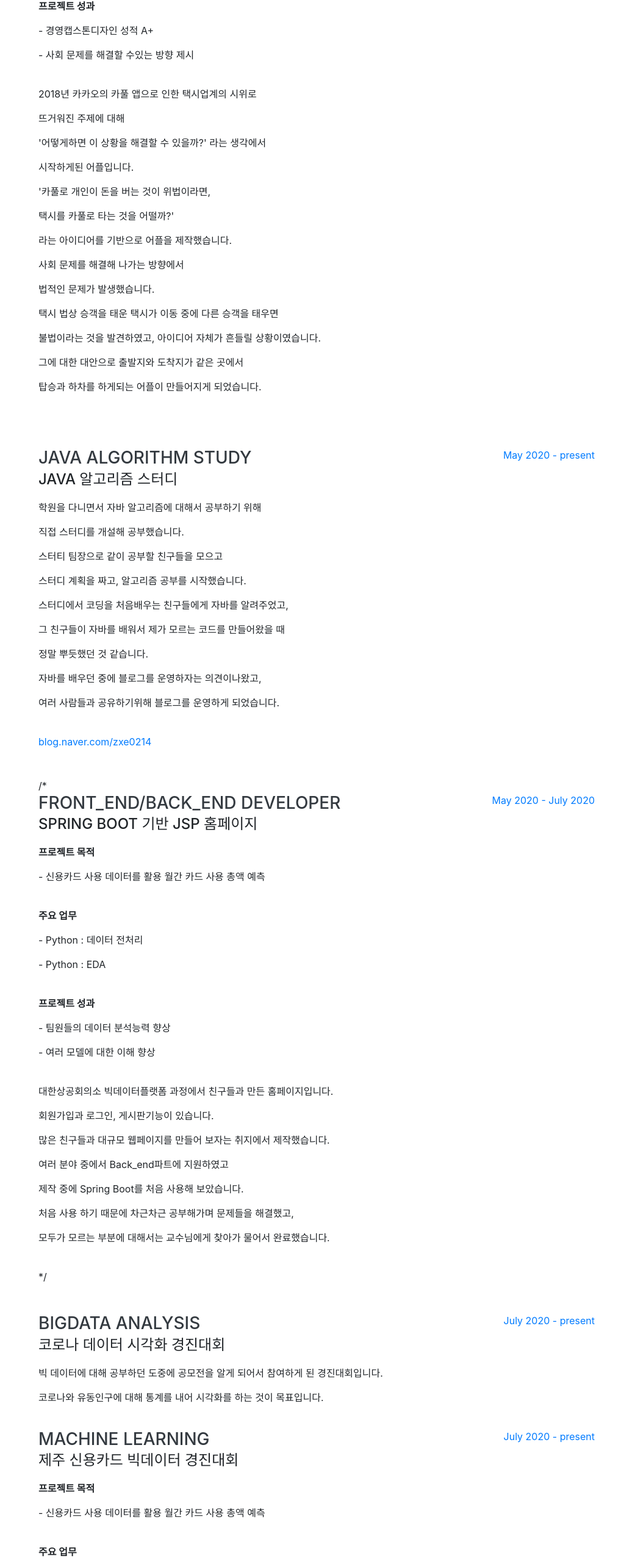
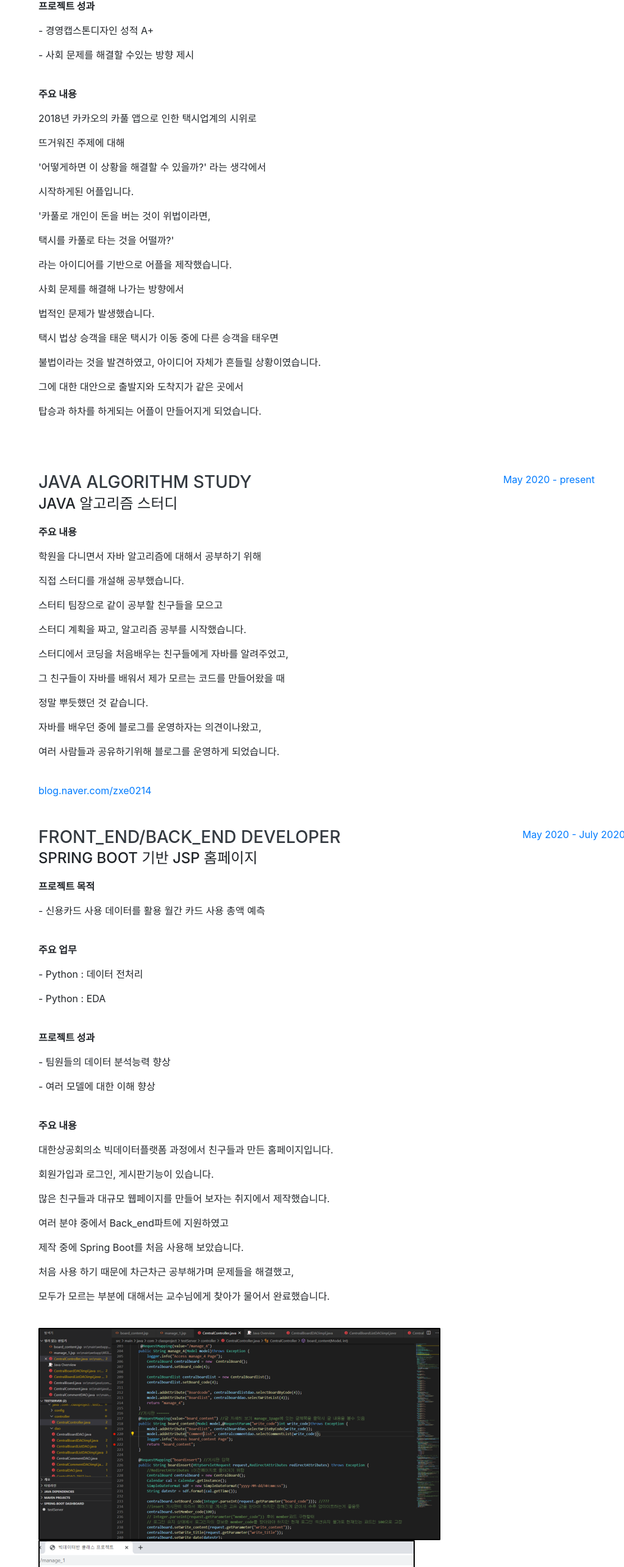
Before and after one commit to eedd0214/eedd0214.github.io, a website with bundled scripts: page index.html in a window 1280 px wide. Shown: the part 1231-3800 px from the top of the page at 61% size, without its empty margins (257-1280 px from the left). Built offline with nearby package versions, Linux system fonts and the light colour scheme; a web font is replaced by a local one.

Commit message:
Add files via upload

```diff
--- a/index.html
+++ b/index.html
@@ -106,6 +106,7 @@
             <p> - 경영캡스톤디자인 성적 A+</p>
             <p> - 사회 문제를 해결할 수있는 방향 제시</p>
             <br>
+            <p><b>주요 내용</b></p>
             <p>2018년 카카오의 카풀 앱으로 인한 택시업계의 시위로</p>
             <p>뜨거워진 주제에 대해</p>
             <p>'어떻게하면 이 상황을 해결할 수 있을까?' 라는 생각에서</p>
@@ -131,6 +132,7 @@
           <div class="resume-content">
             <h3 class="mb-0">Java Algorithm Study</h3>
             <div class="subheading mb-3">Java 알고리즘 스터디</div>
+            <p><b>주요 내용</b></p>
             <p>학원을 다니면서 자바 알고리즘에 대해서 공부하기 위해</p>
             <p>직접 스터디를 개설해 공부했습니다.</p>
             <p>스터티 팀장으로 같이 공부할 친구들을 모으고</p>
@@ -147,7 +149,7 @@
             <span class="text-primary">May 2020 - present</span>
           </div>
         </div>
-/*
+
         <div class="resume-item d-flex flex-column flex-md-row justify-content-between mb-5">
           <div class="resume-content">
             <h3 class="mb-0">Front_end/Back_end Developer</h3>
@@ -163,6 +165,7 @@
             <p> - 팀원들의 데이터 분석능력 향상</p>
             <p> - 여러 모델에 대한 이해 향상</p>
             <br>
+            <p><b>주요 내용</b></p>
             <p>대한상공회의소 빅데이터플랫폼 과정에서 친구들과 만든 홈페이지입니다.</p>
             <p>회원가입과 로그인, 게시판기능이 있습니다. </p>
             <p>많은 친구들과 대규모 웹페이지를 만들어 보자는 취지에서 제작했습니다.</p>
@@ -171,7 +174,11 @@
             <p>처음 사용 하기 때문에 차근차근 공부해가며 문제들을 해결했고,</p>
             <p>모두가 모르는 부분에 대해서는 교수님에게 찾아가 물어서 완료했습니다.</p>
             <br>
-*/
+            <img src="img/code1.png">
+            <img src="img/code2.png">
+            <img src="img/code3.png">
+            <img src="img/code4.png">
+
           </div>
           <div class="resume-date text-md-right">
             <span class="text-primary">May 2020 - July 2020</span>
@@ -205,6 +212,7 @@
             <p> - 코로나 시대의 카드 사용 예측</p>
             <p> - 여러 모델에 대한 이해 향상</p>
             </br>
+            <p><b>주요 내용</b></p>
             <p>머신 러닝에 대해 공부하던 도중에 </p>
             <p>공모전을 알게 되어서 참여하게 된 경진대회입니다.</p>
             <p>전국적으로 코로나로 인한 매출액에 대해 통계를 내어</p>
@@ -235,6 +243,7 @@
             <p> - Python : 네이버 리뷰 크롤링</p>
             <p> - Python : stopwords 설정</p>
             <br>
+            <p><b>주요 내용</b></p>
 
           </div>
           <div class="resume-date text-md-right">
```
